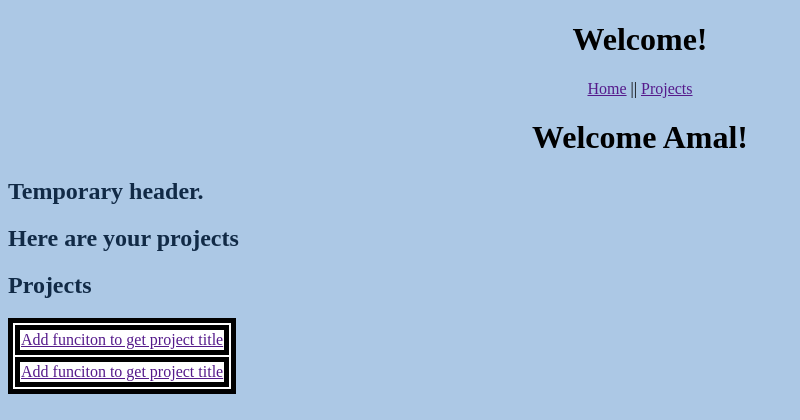
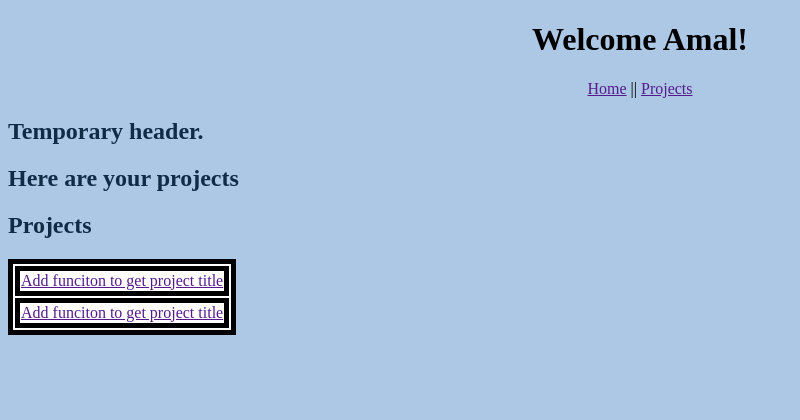
Before and after one commit to michaelslusser/ITIS3155ProjectTracker, a Flask app: page / in a window 1280 px wide. Shown: the top 420 px of the page, without its empty margins (0-800 px from the left). After the commit the page ends 335 px from the top, so only its background shows below. Run offline with Flask 2, Linux system fonts and the light colour scheme.

Commit message:
fixed header duplicate again

```diff
--- a/templates/index.html
+++ b/templates/index.html
@@ -9,14 +9,12 @@
         <link rel="stylesheet" href="{{ url_for('static', filename='main.css')}}">
     </head>
     <body>
-        <h1>Welcome!</h1>
+        <h1>Welcome {{user.name}}!</h1>
         <nav>
             <!--Add other pages-->
             <a href="">Home</a> ||
             <a href="">Projects</a>
         </nav>
-
-        <h1>Welcome {{user.name}}!</h1>
 
         <h2>Temporary header.</h2>
 
```
